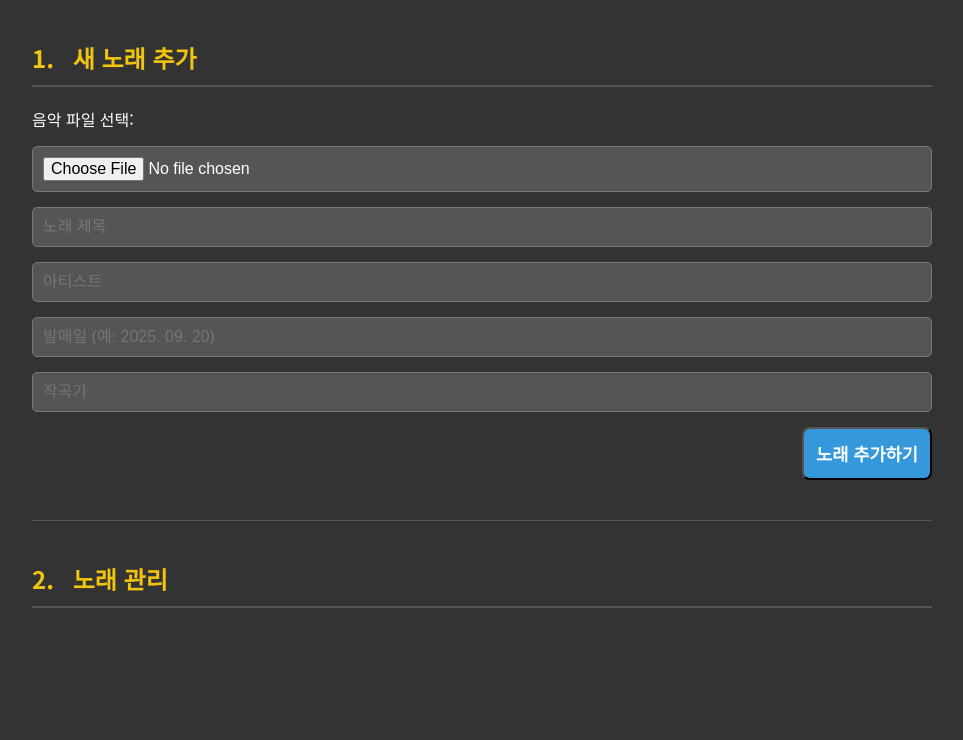
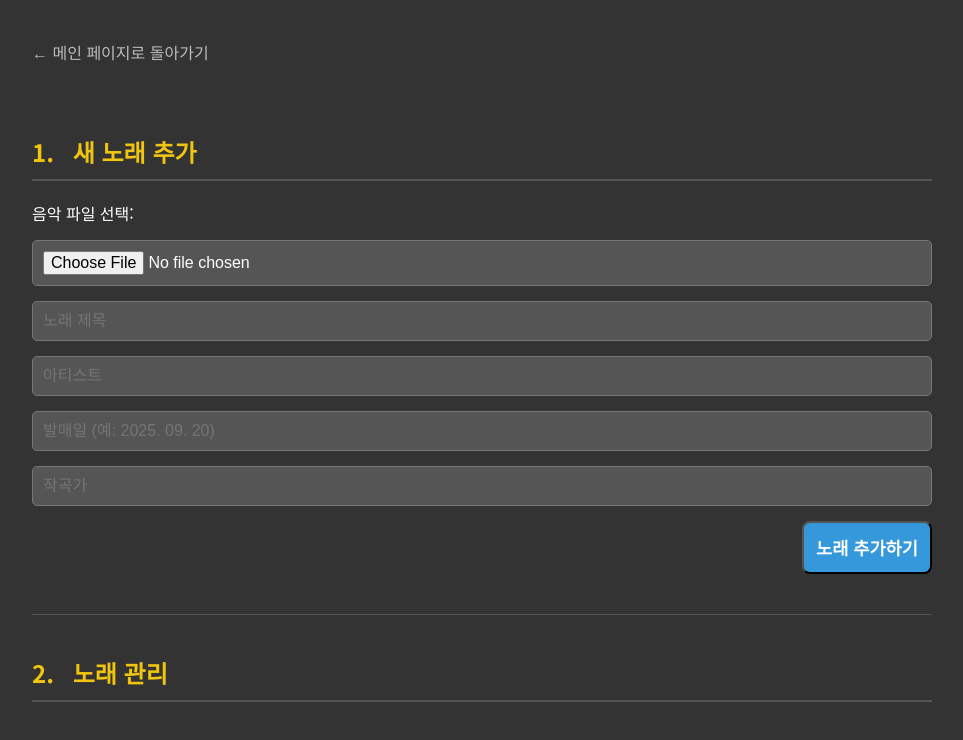
Before and after one commit to tommyjeong-dev/tommyjeong-dev.github.io, a website: page admin.html in a window 1280 px wide. Shown: the whole page, without its empty margins (158-1121 px from the left). Drawn offline with Linux system fonts and the light colour scheme; no server answers.

Commit message:
메인과 관리자 페이지 연결

```diff
--- a/admin.html
+++ b/admin.html
@@ -8,6 +8,7 @@
     <link rel="stylesheet" href="css/admin.css"> </head>
 <body>
     <div class="container">
+        <a href="index.html" class="back-to-main-link">← 메인 페이지로 돌아가기</a>
         <h1 class="section-title">새 노래 추가</h1>
 
 <form id="add-song-form">
--- a/css/admin.css
+++ b/css/admin.css
@@ -46,3 +46,16 @@ input { padding: 10px; font-size: 1em; background-color: #555; color: white; bor
 #add-song-form button[type="submit"]:hover {
     background-color: #2980b9; /* 마우스를 올렸을 때 약간 더 어두운 파란색으로 */
 }
+/* css/admin.css 파일 맨 아래에 추가 */
+
+.back-to-main-link {
+    display: inline-block;     /* 마진을 적용하기 위해 인라인-블록으로 설정 */
+    margin-bottom: 30px;       /* 아래 제목과의 간격 만들기 */
+    color: #bbb;                /* 기본 색상을 밝은 회색으로 */
+    text-decoration: none;     /* 밑줄 제거 */
+    transition: color 0.2s;      /* 부드러운 색상 전환 효과 */
+}
+
+.back-to-main-link:hover {
+    color: #fff;                /* 마우스를 올리면 흰색으로 변경 */
+}
```
Also changed, not shown: index.html (+4 -0 lines).
